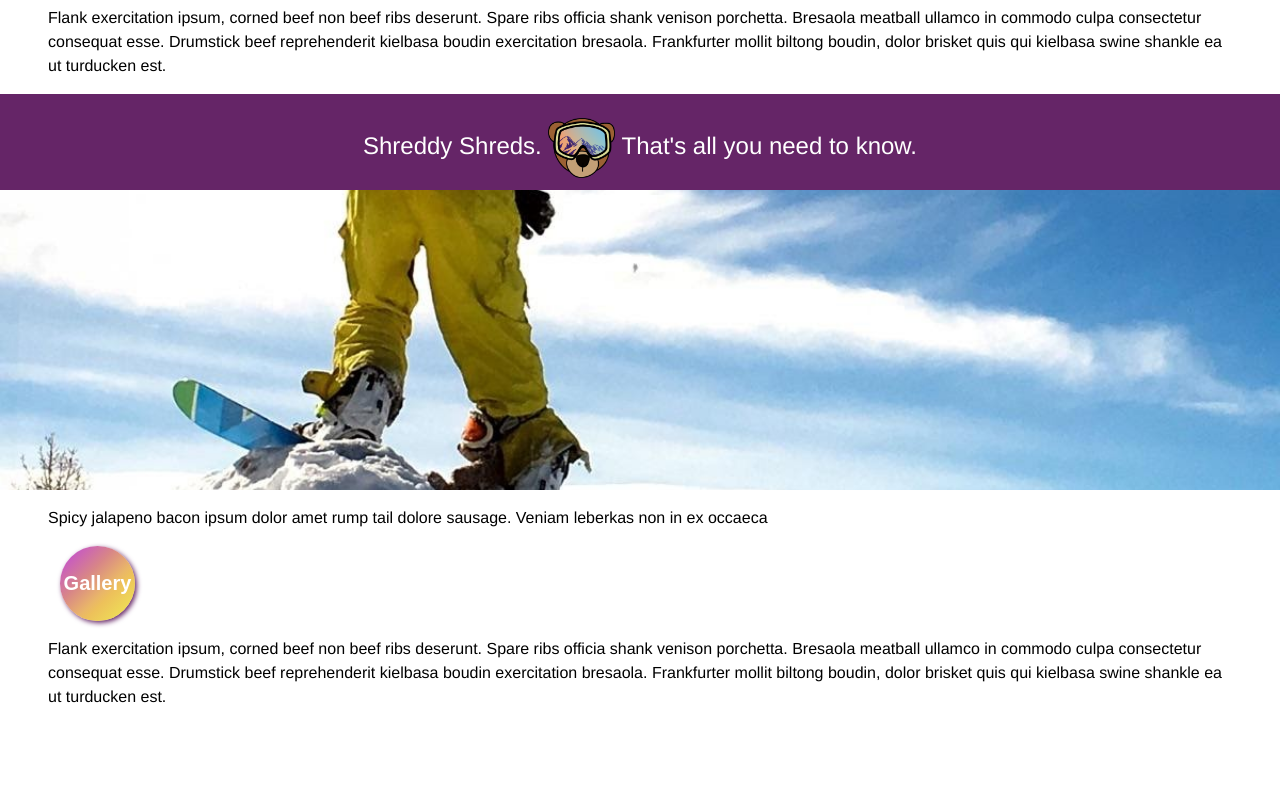
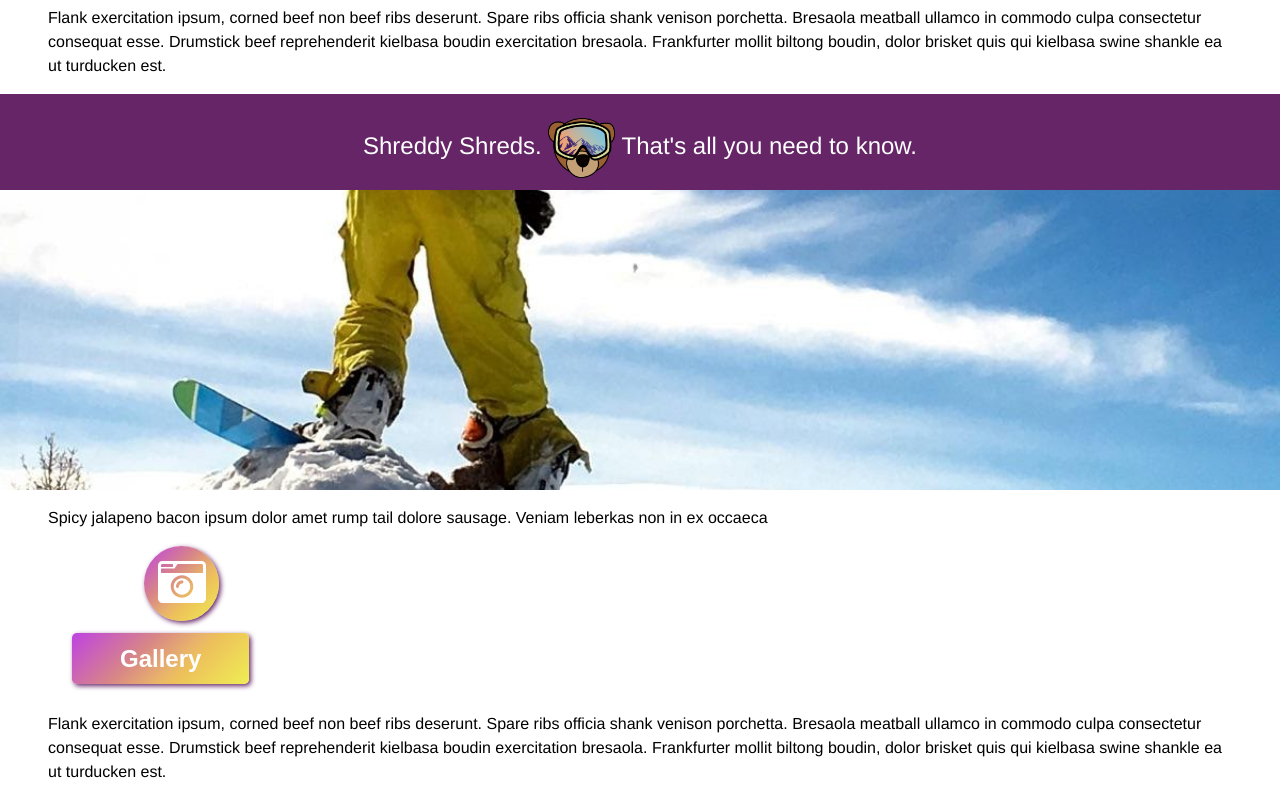
Before and after one commit to tylertel/shreddy, a plain HTML site: page index.html in a window 1280 px wide. Shown: the part 654-1454 px from the top of the page. Before the commit the page ends 1379 px from the top, so only its background shows below. Drawn offline with Linux system fonts and the light colour scheme.

Commit message:
final commit for class work

```diff
--- a/index.html
+++ b/index.html
@@ -10,6 +10,7 @@
         <link href="./main-med.css" rel="stylesheet" media="only screen and (min-width:24em) and (max-width:44em)">
         <link href="./main-lg.css" rel="stylesheet" media="only screen and (min-width:44em)">
 
+        <script defer src="https://use.fontawesome.com/releases/v5.0.9/js/all.js" integrity="sha384-8iPTk2s/jMVj81dnzb/iFR2sdA7u06vHJyyLlAd4snFpCl/SnyUjRrbdJsw1pGIl" crossorigin="anonymous"></script>
     </head>
 
     <body>
@@ -20,37 +21,41 @@
         <main>
             <section>
                 <p>Looking for adventure? Fredrico Ramirez Esteban Domingo de Ocho aka <strong> The Shreddy Bear </strong> is living his best life! </p>
+
                 <p>Follow him on Instagram: <strong>@TheShreddyBear</strong></p>
+
                 <p>Shoulder aliquip deserunt flank landjaeger consectetur. T-bone pariatur ipsum meatloaf kevin mollit. Duis minim short ribs, do occaecat tenderloin venison sed filet mignon in meatloaf nisi. Hamburger pastrami ball tip short ribs t-bone.</p>
+
                 <p>Flank exercitation ipsum, corned beef non beef ribs deserunt. Spare ribs officia shank venison porchetta. Bresaola meatball ullamco in commodo culpa consectetur consequat esse. Drumstick beef reprehenderit kielbasa boudin exercitation bresaola. Frankfurter mollit biltong boudin, dolor brisket quis qui kielbasa swine shankle ea ut turducken est.</p>
-
             </section>
 
             <section id="altSection">
                 <p>
                     <span>Shreddy Shreds.</span>
+
                     <picture>
                         <img id="shreddyIcon" src="./imgs/shreddy-icon-sm.png" alt="" height="60">
                     </picture>
+
                     <span>That's all you need to know.</span>
                 </p>
-
-
             </section>
 
-            <section id="secondImg">
-
-            </section>
+            <section id="secondImg"></section>
 
             <section>
                 <p>Spicy jalapeno bacon ipsum dolor amet rump tail dolore sausage. Veniam leberkas non in ex occaeca</p>
+
                 <div class='clearfix'>
-                    <a href="./gallery.html">Gallery</a>
+                    <a class='peachyRound' href="./gallery.html"><i class="fas fa-camera-retro"></i></a>
                 </div>
+
+                <div class='clearfix'>
+                    <a class='peachy' href="./gallery.html">Gallery</a>
+                </div>
+
                 <p>Flank exercitation ipsum, corned beef non beef ribs deserunt. Spare ribs officia shank venison porchetta. Bresaola meatball ullamco in commodo culpa consectetur consequat esse. Drumstick beef reprehenderit kielbasa boudin exercitation bresaola. Frankfurter mollit biltong boudin, dolor brisket quis qui kielbasa swine shankle ea ut turducken est.</p>
-
             </section>
-
         </main>
     </body>
 </html>
--- a/main-lg.css
+++ b/main-lg.css
@@ -1,4 +1,3 @@
-
 header{
     background-color:gray;
     background: gray url("./imgs/shreddybanner.png") top center no-repeat;
@@ -27,4 +26,4 @@ p{
 
 #shreddyIcon{
     vertical-align: middle;
- }
+}
--- a/main-med.css
+++ b/main-med.css
@@ -26,5 +26,5 @@ p{
 }
 
 #shreddyIcon{
-   display:none;
- }
+    display:none;
+}
--- a/main-sm.css
+++ b/main-sm.css
@@ -3,7 +3,6 @@ header{
     background: gray url("./imgs/shreddybanner-sm3.png") top center no-repeat;
     background-size: cover;
     height:200px;
-    /* margin-top:-4em; */
 }
 
  header > h1{
@@ -28,4 +27,4 @@ p{
 
 #shreddyIcon{
     float:left;
- }
+}
--- a/main.css
+++ b/main.css
@@ -31,25 +31,37 @@ strong{
     vertical-align: middle;
 }
 
-a{/* Permalink - use to edit and share this gradient: http://colorzilla.com/gradient-editor/#b72cdd+1,e8af2c+66,eae425+96&0.89+38,0.58+58 */
+a.peachyRound{
     position: absolute;
+    width:75px;
+    height:75px;
+    border-radius:50%;
+    font-size: 3em;
+  }
+
+a.peachy{
+    position: block;
+    height:65px;
+    padding:.5em 2em;
+    border-radius:.2em;
+    font-size: 1.5em;
+}
+
+a{
     box-shadow: #652567 2px 2px 5px;
     margin-left:3em;
     text-decoration: none;
-    width:75px;
-    height:75px;
     text-align:center;
-    font-size:20px;
     color:white;
     line-height:75px;
     font-weight: bold;
     font-family:sans-serif;
-    border-radius:50%;
     /* Permalink - use to edit and share this gradient: http://colorzilla.com/gradient-editor/#b72cdd+1,e8af2c+66,eae425+97&0.89+38,0.78+59 */
     background: -moz-linear-gradient(-45deg, rgba(183,44,221,0.89) 1%, rgba(211,119,120,0.89) 38%, rgba(227,161,63,0.78) 59%, rgba(232,175,44,0.78) 66%, rgba(234,228,37,0.78) 97%); /* FF3.6-15 */
     background: -webkit-linear-gradient(-45deg, rgba(183,44,221,0.89) 1%,rgba(211,119,120,0.89) 38%,rgba(227,161,63,0.78) 59%,rgba(232,175,44,0.78) 66%,rgba(234,228,37,0.78) 97%); /* Chrome10-25,Safari5.1-6 */
     background: linear-gradient(135deg, rgba(183,44,221,0.89) 1%,rgba(211,119,120,0.89) 38%,rgba(227,161,63,0.78) 59%,rgba(232,175,44,0.78) 66%,rgba(234,228,37,0.78) 97%); /* W3C, IE10+, FF16+, Chrome26+, Opera12+, Safari7+ */
     filter: progid:DXImageTransform.Microsoft.gradient( startColorstr='#e3b72cdd', endColorstr='#c7eae425',GradientType=1 ); /* IE6-9 fallback on horizontal gradient */
+
 }
 
 a:active{
```
Also changed, not shown: gallery.html (+8 -1 lines). Lines whose indentation alone changed are shown as unchanged.
